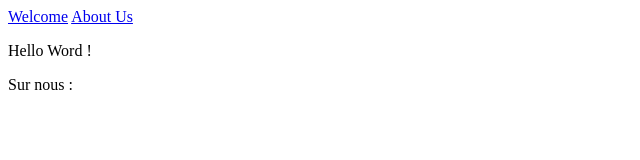
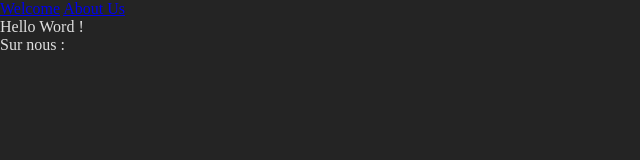
Before and after one commit to Phelioume11/re-exercice1, a plain HTML site: page index.html in a window 1280 px wide. Shown: the whole page, without its empty margins (0-640 px from the left). Drawn offline with Linux system fonts and the light colour scheme.

Commit message:
modification et lien de css

```diff
--- a/assets/css/style.css
+++ b/assets/css/style.css
@@ -0,0 +1,14 @@
+/* Normalisation des styles de base */
+* {
+    box-sizing: border-box;
+    margin: 0;
+    padding: 0;
+}
+
+html, body {
+    margin: 0;
+    padding: 0;
+    font-size: 16px;
+    background-color: #242424;
+    color: #e0e0e0;
+}
--- a/index.html
+++ b/index.html
@@ -4,6 +4,7 @@
 <head>
     <meta charset="UTF-8">
     <title>Document</title>
+    <link rel="stylesheet" href="assets/css/style.css">
 </head>
 
 <body>
```
